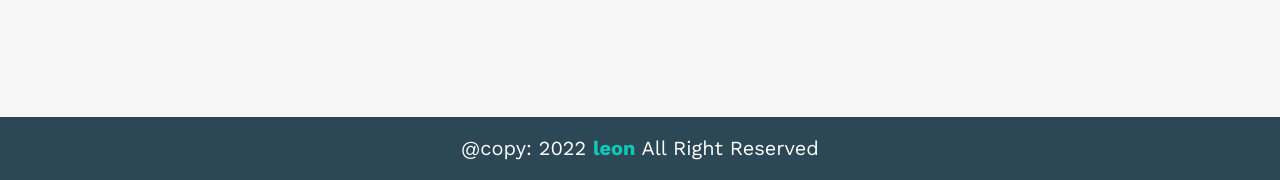
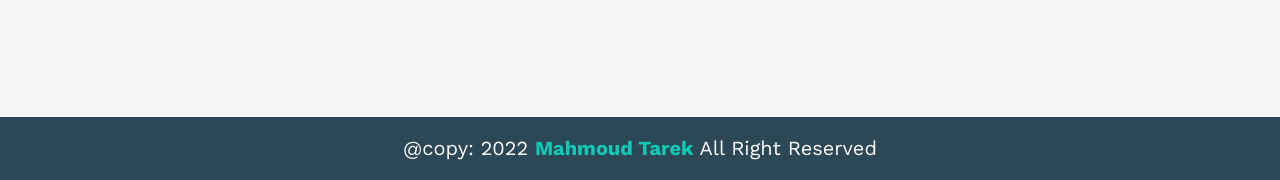
Before and after one commit to mahmoud12354/project-one, a plain HTML site: page index.html in a window 1280 px wide. Shown: the part 3789-3969 px from the top of the page. Drawn offline with nearby package versions, Linux system fonts and the light colour scheme.

Commit message:
Update index.html

```diff
--- a/index.html
+++ b/index.html
@@ -217,7 +217,7 @@
 	</div>
 	<!---end contact--->
 	<div class="footer">
-		@copy: 2022 <span>leon</span> All Right Reserved
+		@copy: 2022 <span>Mahmoud Tarek</span> All Right Reserved
 	</div>
 	<!--start footer-->
 
```
